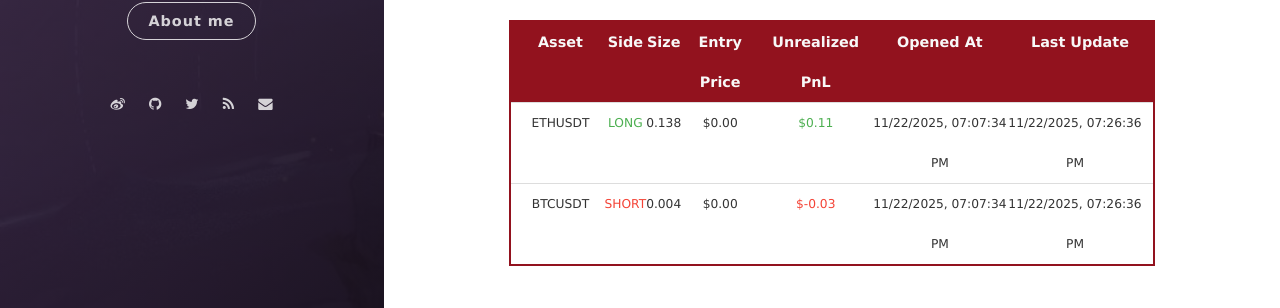
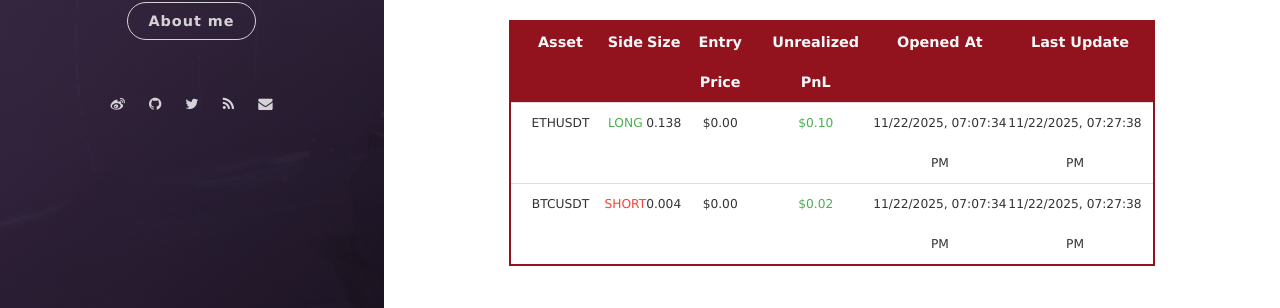
Before and after one commit to leeyegy/leeyegy.github.io, a Jekyll site: the page built from live-trading.html, in a window 1280 px wide and 945 px high. Shown: the part 579-887 px from the top of the window. Built offline with Jekyll 4.4.1, drawn with Linux system fonts in a browser that asks for light colours; nearby versions of some CDN libraries.

Commit message:
AccountMonitor: refresh positions 2025-11-23T03:27:38+08:00

```diff
--- a/assets/data/binance/positions.json
+++ b/assets/data/binance/positions.json
@@ -4,17 +4,17 @@
     "side": "LONG",
     "size": 0.138,
     "entryPrice": 0.0,
-    "unrealizedPnl": 0.10644079,
+    "unrealizedPnl": 0.10027465,
     "openedAt": "2025-11-23T03:07:34+08:00",
-    "reportedAt": "2025-11-23T03:26:36+08:00"
+    "reportedAt": "2025-11-23T03:27:38+08:00"
   },
   {
     "symbol": "BTCUSDT",
     "side": "SHORT",
     "size": 0.004,
     "entryPrice": 0.0,
-    "unrealizedPnl": -0.02677692,
+    "unrealizedPnl": 0.01704295,
     "openedAt": "2025-11-23T03:07:34+08:00",
-    "reportedAt": "2025-11-23T03:26:36+08:00"
+    "reportedAt": "2025-11-23T03:27:38+08:00"
   }
 ]
```
